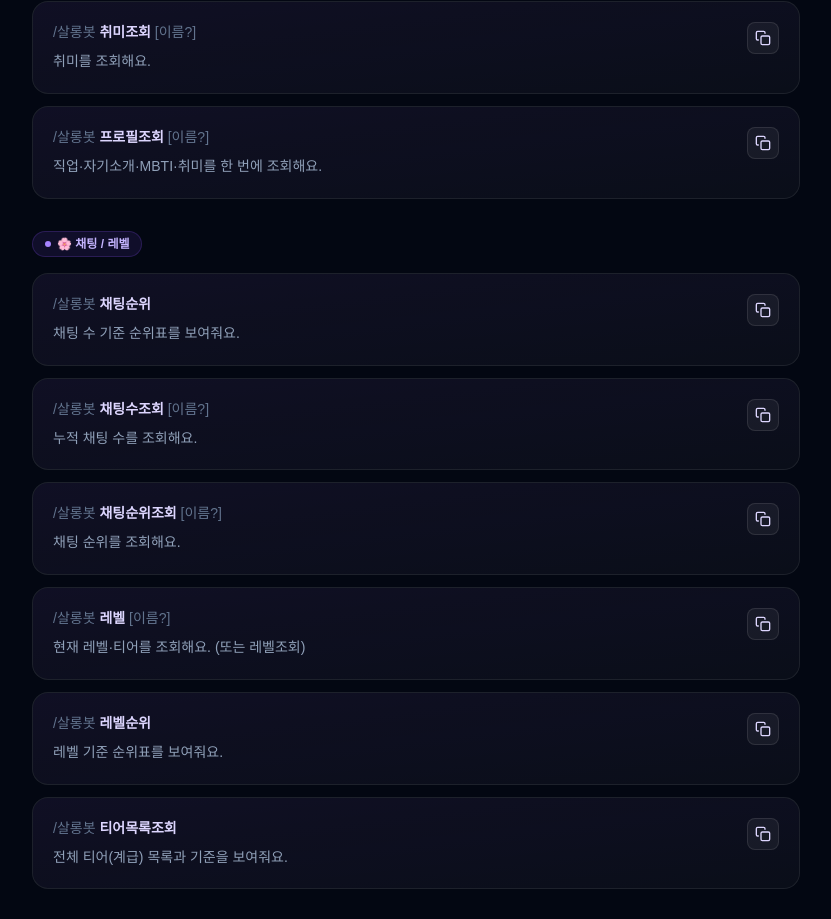
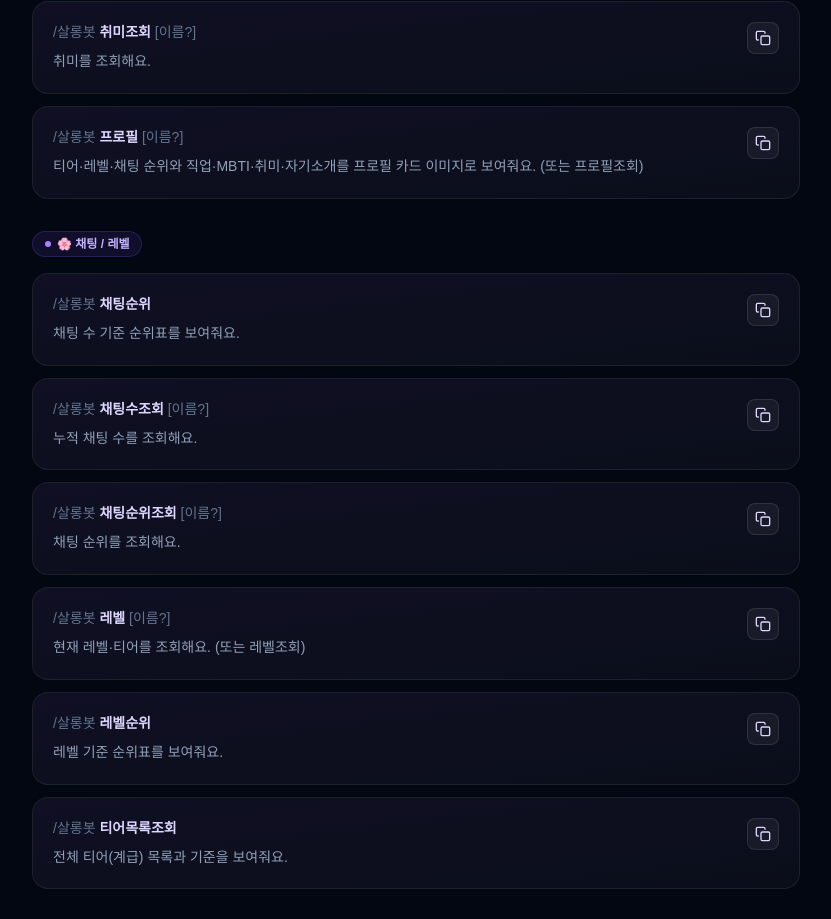
Before and after one commit to jukangpark/ai-salon, a React (Vite) app: page /commands in a window 1280 px wide. Shown: the part 1556-2475 px from the top of the page, without its empty margins (224-1055 px from the left). Built offline with nearby package versions, Linux system fonts and the light colour scheme; no server answers.

Commit message:
docs(commands): 프로필 — 프로필 카드 이미지 명령으로 갱신 (프로필조회 동일)
Co-Authored-By: Claude Opus 5 (1M context) <noreply@anthropic.com>

```diff
--- a/src/pages/CommandsPage.tsx
+++ b/src/pages/CommandsPage.tsx
@@ -42,9 +42,9 @@ const categories: Category[] = [
       { cmd: "MBTI조회", args: "[이름?]", desc: "MBTI를 조회해요." },
       { cmd: "취미조회", args: "[이름?]", desc: "취미를 조회해요." },
       {
-        cmd: "프로필조회",
+        cmd: "프로필",
         args: "[이름?]",
-        desc: "직업·자기소개·MBTI·취미를 한 번에 조회해요.",
+        desc: "티어·레벨·채팅 순위와 직업·MBTI·취미·자기소개를 프로필 카드 이미지로 보여줘요. (또는 프로필조회)",
       },
     ],
   },
```
